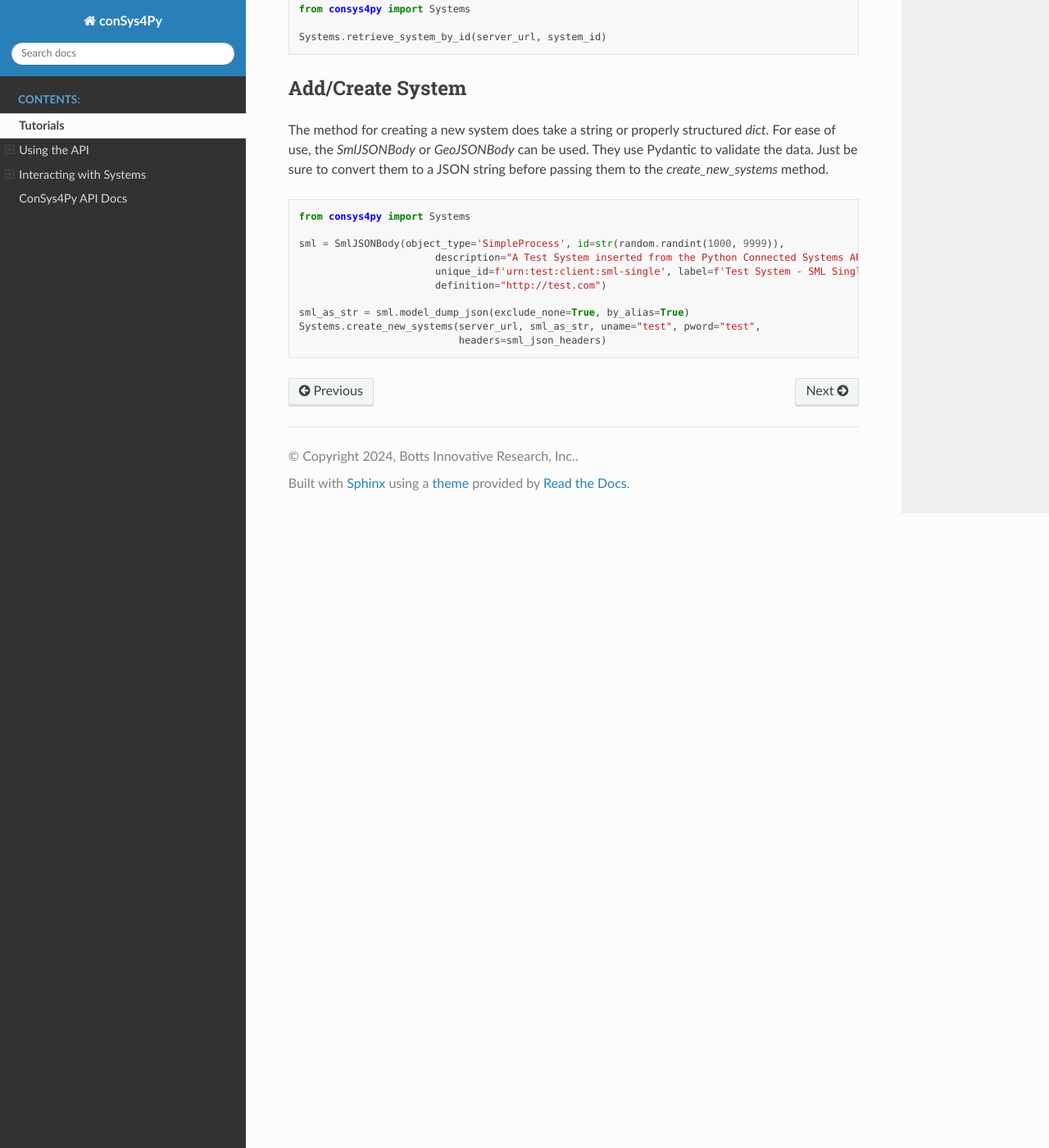
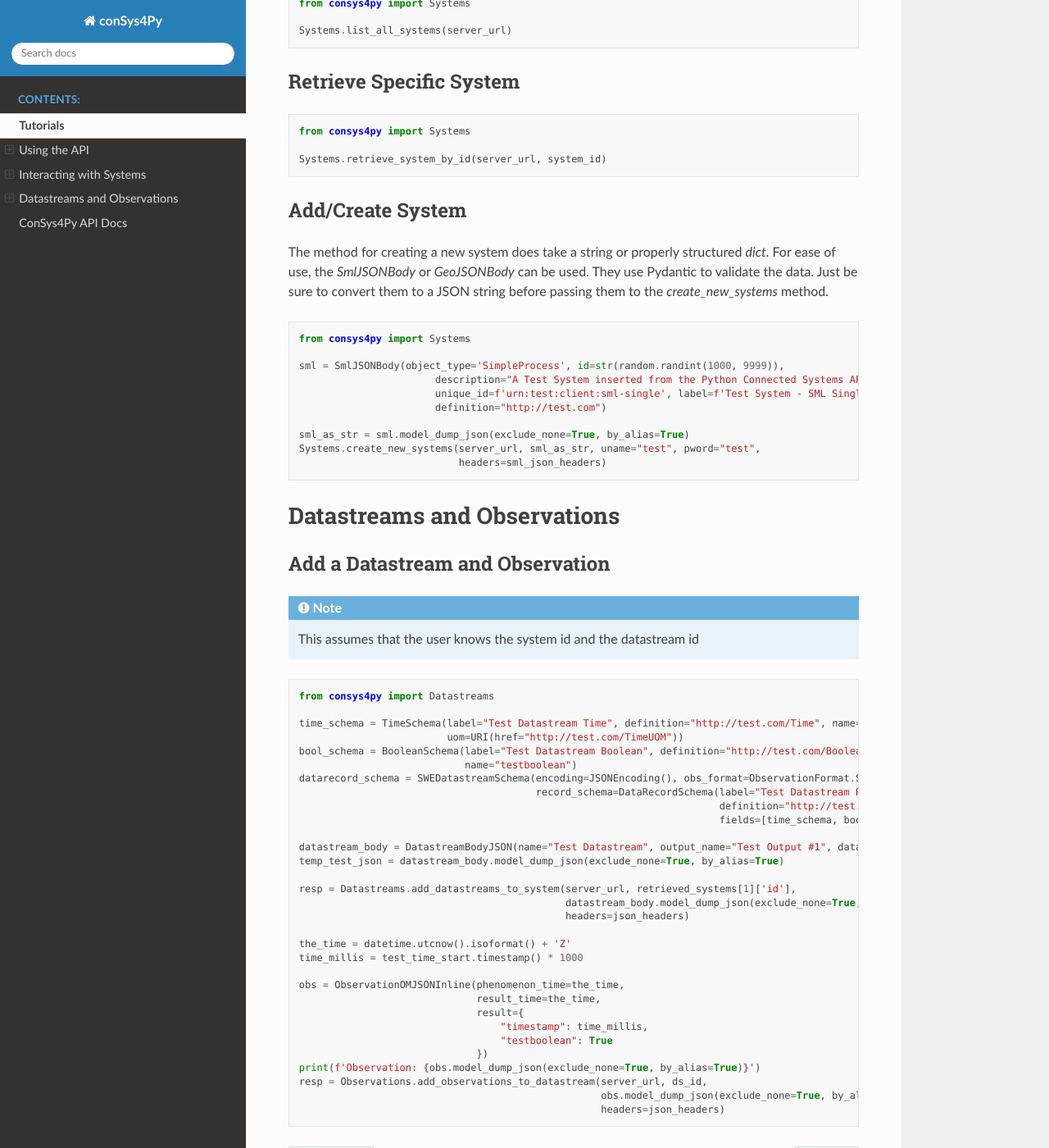
Before and after one commit to Botts-Innovative-Research/CSAPI4Py, a Sphinx documentation site: the page built from docs/source/tutorials.rst, in a window 1280 px wide and 1400 px high, scrolled down 1209 px. Shown: the whole window at 82% size. Built offline with Sphinx 7.4.7 and the Read the Docs theme 2.0.0, drawn with Linux system fonts in a browser that asks for light colours; some of the changed text lies outside the part shown.

Commit message:
update examples in tutorials

```diff
--- a/docs/source/index.rst
+++ b/docs/source/index.rst
@@ -1,9 +1,5 @@
-.. conSys4Py documentation master file, created by
-   sphinx-quickstart on Tue Jul  9 21:22:00 2024.
-   You can adapt this file completely to your liking, but it should at least
-   contain the root `toctree` directive.
 
-Welcome to conSys4Py's documentation!
+ConSys4Py Documentation
 =====================================
 
 .. toctree::
--- a/docs/source/tutorials.rst
+++ b/docs/source/tutorials.rst
@@ -23,6 +23,11 @@ building a library on top of  this project.
 3. Custom API Requests
 -----------------------------------------
 If you need the most flexibility, you can create custom requests using the request builder and API helper objects
+
+.. note::
+
+    The following examples will not convert the responses back into Objects, but it is possible to do so
+    using the appropriate class's `model_validate` method on the response object's string representation.
 
 Interacting with Systems
 ============================
@@ -65,3 +70,46 @@ Just be sure to convert them to a JSON string before passing them to the `create
     sml_as_str = sml.model_dump_json(exclude_none=True, by_alias=True)
     Systems.create_new_systems(server_url, sml_as_str, uname="test", pword="test",
                                headers=sml_json_headers)
+
+Datastreams and Observations
+============================
+
+Add a Datastream and Observation
+------------------------------------------------------------
+.. note::
+
+    This assumes that the user knows the system id and the datastream id
+
+.. code-block:: python
+
+    from consys4py import Datastreams
+
+    time_schema = TimeSchema(label="Test Datastream Time", definition="http://test.com/Time", name="timestamp",
+                             uom=URI(href="http://test.com/TimeUOM"))
+    bool_schema = BooleanSchema(label="Test Datastream Boolean", definition="http://test.com/Boolean",
+                                name="testboolean")
+    datarecord_schema = SWEDatastreamSchema(encoding=JSONEncoding(), obs_format=ObservationFormat.SWE_JSON.value,
+                                            record_schema=DataRecordSchema(label="Test Datastream Record",
+                                                                           definition="http://test.com/Record",
+                                                                           fields=[time_schema, bool_schema]))
+
+    datastream_body = DatastreamBodyJSON(name="Test Datastream", output_name="Test Output #1", datastream_schema=datarecord_schema)
+    temp_test_json = datastream_body.model_dump_json(exclude_none=True, by_alias=True)
+
+    resp = Datastreams.add_datastreams_to_system(server_url, retrieved_systems[1]['id'],
+                                                 datastream_body.model_dump_json(exclude_none=True, by_alias=True),
+                                                 headers=json_headers)
+
+    the_time = datetime.utcnow().isoformat() + 'Z'
+    time_millis = test_time_start.timestamp() * 1000
+
+    obs = ObservationOMJSONInline(phenomenon_time=the_time,
+                                  result_time=the_time,
+                                  result={
+                                      "timestamp": time_millis,
+                                      "testboolean": True
+                                  })
+    print(f'Observation: {obs.model_dump_json(exclude_none=True, by_alias=True)}')
+    resp = Observations.add_observations_to_datastream(server_url, ds_id,
+                                                       obs.model_dump_json(exclude_none=True, by_alias=True),
+                                                       headers=json_headers)
```
